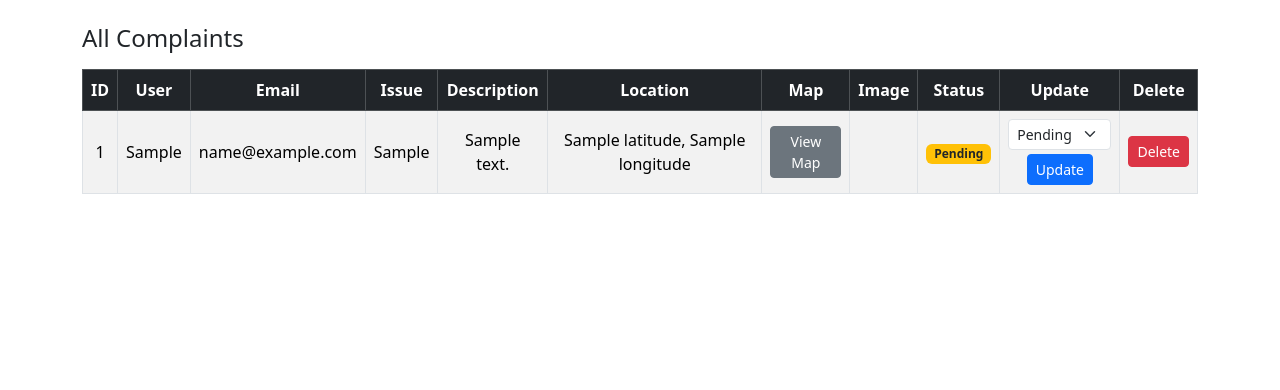
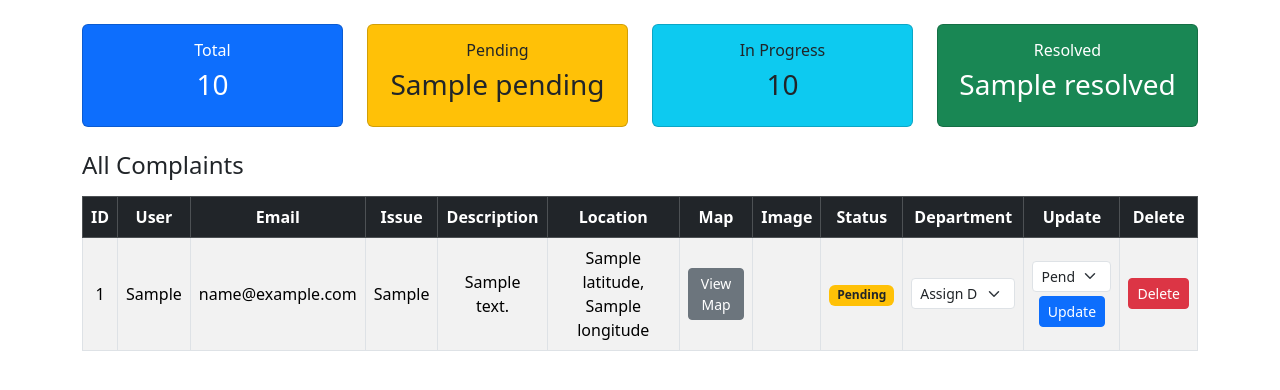
Before and after one commit to Anushka190921/ai-civic-issue-mapper, a Flask app: template templates/admin.html in a window 1280 px wide. Shown: the part 56-446 px from the top of the page. Run offline with Flask 3, Linux system fonts and the light colour scheme; the template is opened without the code that fills it: most values are stand-ins (such as "Sample title", 1, 10 or a date in 2020).

Commit message:
Add dashboard statistics and department assignment feature

```diff
--- a/app.py
+++ b/app.py
@@ -240,6 +240,7 @@ def my_issues():
 
     return render_template("my_issues.html", issues=issues)
 
+
 # ---------------- ADMIN DASHBOARD ----------------
 @app.route("/dashboard")
 def dashboard():
@@ -250,20 +251,41 @@ def dashboard():
     # Fetch all complaints with user details
     db = get_db()
     cursor = db.cursor(dictionary=True)
-
     cursor.execute("""
         SELECT civic_issues.*, users.first_name, users.email
         FROM civic_issues
         JOIN users ON civic_issues.user_id = users.id
         ORDER BY civic_issues.id DESC
     """)
+    complaints = cursor.fetchall()
 
-    complaints = cursor.fetchall()
+    # Count total complaints
+    cursor.execute("SELECT COUNT(*) AS count FROM civic_issues")
+    total = cursor.fetchone()["count"]
+
+    # Count pending complaints
+    cursor.execute("SELECT COUNT(*) AS count FROM civic_issues WHERE status='Pending'")
+    pending = cursor.fetchone()["count"]
+
+    # Count in-progress complaints
+    cursor.execute("SELECT COUNT(*) AS count FROM civic_issues WHERE status='In Progress'")
+    in_progress = cursor.fetchone()["count"]
+
+    # Count resolved complaints
+    cursor.execute("SELECT COUNT(*) AS count FROM civic_issues WHERE status='Resolved'")
+    resolved = cursor.fetchone()["count"]
 
     cursor.close()
     db.close()
 
-    return render_template("admin.html", complaints=complaints)
+    stats = {
+        "total": total,
+        "pending": pending,
+        "in_progress": in_progress,
+        "resolved": resolved
+    }
+
+    return render_template("admin.html", complaints=complaints, stats=stats)
 
 # ---------------- DELETE COMPLAINT ----------------
 @app.route("/delete_my_issue/<int:id>")
@@ -305,6 +327,32 @@ def update_status(id):
     cursor.execute(
         "UPDATE civic_issues SET status=%s WHERE id=%s",
         (new_status, id)
+    )
+
+    db.commit()
+    cursor.close()
+    db.close()
+
+    return redirect("/dashboard")
+
+
+# ---------------- ASSIGN DEPARTMENT ----------------
+@app.route("/assign_department/<int:id>", methods=["POST"])
+def assign_department(id):
+    # Only admin can assign department
+    if "admin" not in session:
+        return redirect("/admin")
+
+    # Get selected department from form
+    department = request.form["department"]
+
+    db = get_db()
+    cursor = db.cursor()
+
+    # Update department in database
+    cursor.execute(
+        "UPDATE civic_issues SET department=%s WHERE id=%s",
+        (department, id)
     )
 
     db.commit()
--- a/templates/admin.html
+++ b/templates/admin.html
@@ -14,7 +14,45 @@
     </div>
 </nav>
 
+
 <div class="container mt-4">
+
+    <!-- DASHBOARD STATS CARDS -->
+    <div class="row mb-4">
+        <div class="col-md-3">
+            <div class="card text-white bg-primary">
+                <div class="card-body text-center">
+                    <h6>Total</h6>
+                    <h3>{{ stats.total }}</h3>
+                </div>
+            </div>
+        </div>
+        <div class="col-md-3">
+            <div class="card text-dark bg-warning">
+                <div class="card-body text-center">
+                    <h6>Pending</h6>
+                    <h3>{{ stats.pending }}</h3>
+                </div>
+            </div>
+        </div>
+        <div class="col-md-3">
+            <div class="card text-dark bg-info">
+                <div class="card-body text-center">
+                    <h6>In Progress</h6>
+                    <h3>{{ stats.in_progress }}</h3>
+                </div>
+            </div>
+        </div>
+        <div class="col-md-3">
+            <div class="card text-white bg-success">
+                <div class="card-body text-center">
+                    <h6>Resolved</h6>
+                    <h3>{{ stats.resolved }}</h3>
+                </div>
+            </div>
+        </div>
+    </div>
+
     <h4 class="mb-3">All Complaints</h4>
 
     <table class="table table-bordered table-striped text-center align-middle">
@@ -29,6 +67,7 @@
                 <th>Map</th>
                 <th>Image</th>
                 <th>Status</th>
+                <th>Department</th>
                 <th>Update</th>
                 <th>Delete</th>
             </tr>
@@ -71,6 +110,19 @@
                 {% endif %}
             </td>
 
+            <!-- DEPARTMENT -->
+            <td>
+                <form action="/assign_department/{{ complaint.id }}" method="POST">
+                    <select name="department" class="form-select form-select-sm" onchange="this.form.submit()">
+                        <option value="" {% if not complaint.department %}selected{% endif %}>Assign Dept</option>
+                        <option value="Water" {% if complaint.department == 'Water' %}selected{% endif %}>Water</option>
+                        <option value="Roads" {% if complaint.department == 'Roads' %}selected{% endif %}>Roads</option>
+                        <option value="Electricity" {% if complaint.department == 'Electricity' %}selected{% endif %}>Electricity</option>
+                        <option value="Sanitation" {% if complaint.department == 'Sanitation' %}selected{% endif %}>Sanitation</option>
+                    </select>
+                </form>
+            </td>
+
             <!-- UPDATE STATUS -->
             <td>
                 <form action="/update_status/{{ complaint.id }}" method="POST">
```
